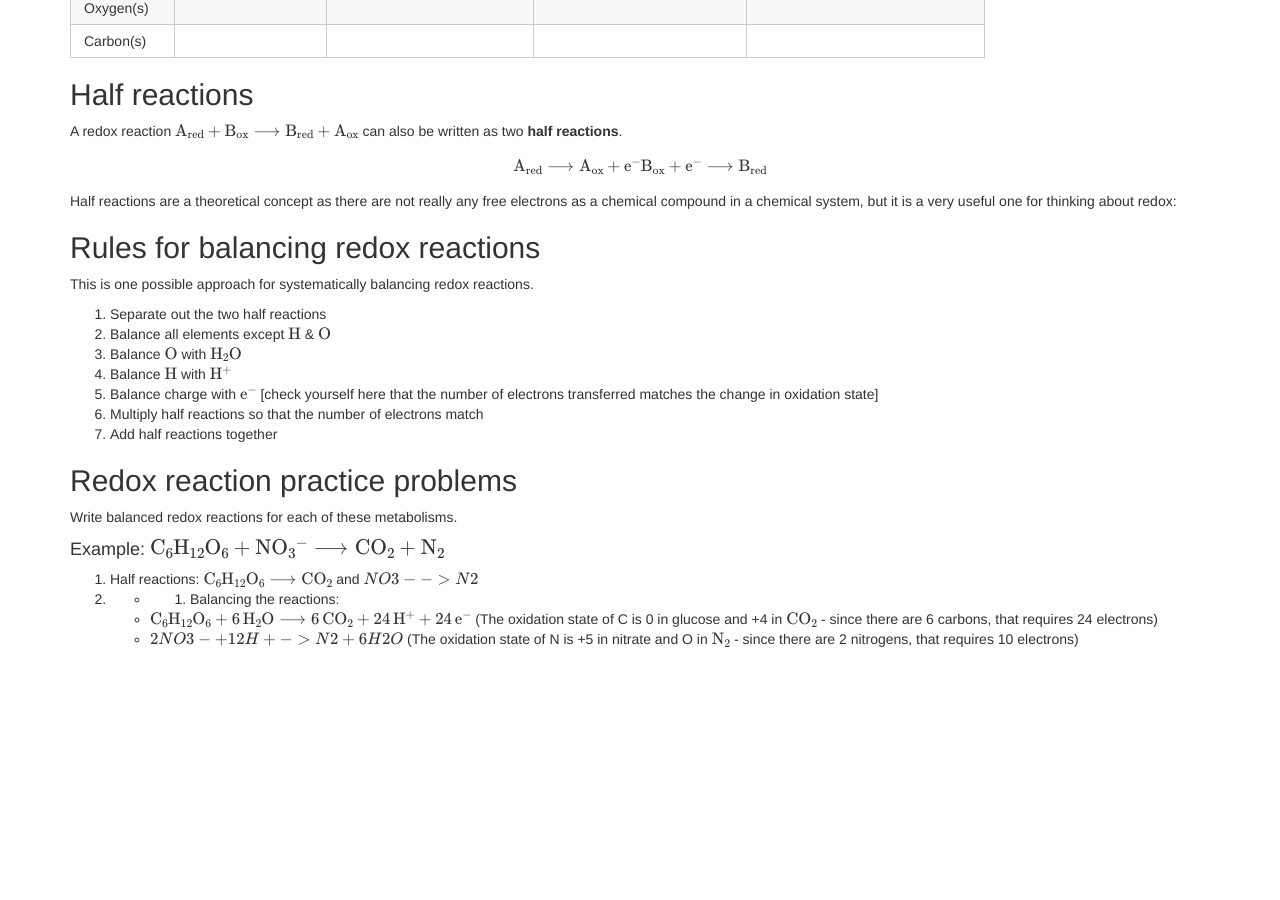
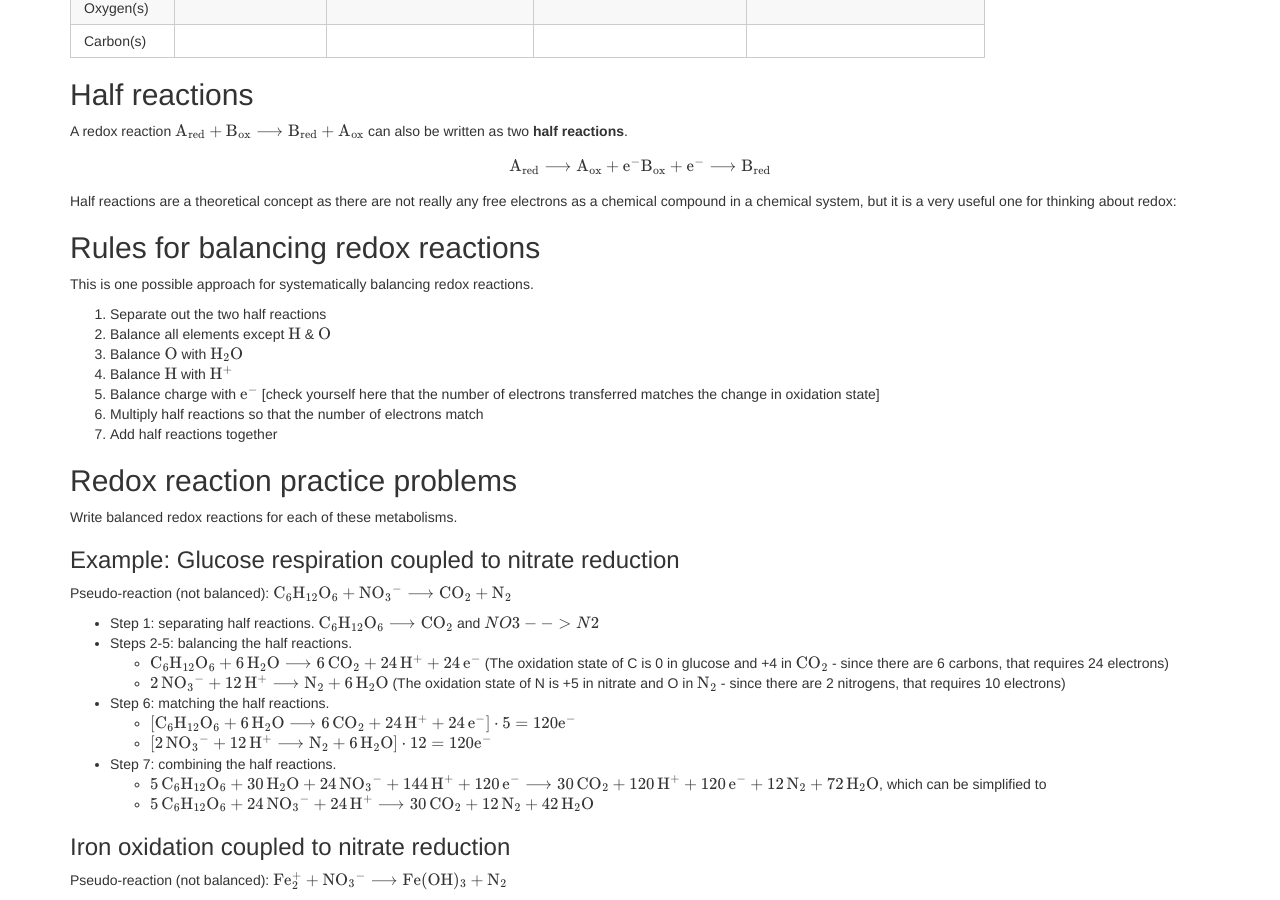
Before and after one commit to CUB-Geomicrobiology/materials, a Jekyll site: the page built from redox_refresher.md, in a window 1280 px wide and 900 px high, scrolled down 990 px. Built offline with Jekyll 4.4.1, drawn with Linux system fonts in a browser that asks for light colours; nearby versions of some CDN libraries; formulas are drawn with MathJax 3; our own code applies the rules of GitHub Pages for plain Markdown files; before the commit the page ends 1649 px from its top, so only the background shows below that.

Commit message:
more reactions

```diff
--- a/redox_refresher.md
+++ b/redox_refresher.md
@@ -78,9 +78,21 @@ This is one possible approach for systematically balancing redox reactions.
 
 Write balanced redox reactions for each of these metabolisms.
 
-#### Example: $\ce{C6H12O6 + NO3- -> CO2 + N2}$
+### Example: Glucose respiration coupled to nitrate reduction
 
-1. Half reactions: $\ce{C6H12O6 -> CO2}$ and $NO3- -> N2$
-2. - 5. Balancing the reactions:
-    - $\ce{C6H12O6 + 6 H2O -> 6 CO2 + 24 H+ + 24 e-}$ (The oxidation state of C is 0 in glucose and +4 in $\ce{CO2}$ - since there are 6 carbons, that requires 24 electrons)
-    - $2 NO3- + 12 H+ -> N2 + 6 H2O$ (The oxidation state of N is +5 in nitrate and O in $\ce{N2}$ - since there are 2 nitrogens, that requires 10 electrons)
+Pseudo-reaction (not balanced): $\ce{C6H12O6 + NO3- -> CO2 + N2}$
+
+- Step 1: separating half reactions. $\ce{C6H12O6 -> CO2}$ and $NO3- -> N2$
+- Steps 2-5: balancing the half reactions.
+  - $\ce{C6H12O6 + 6 H2O -> 6 CO2 + 24 H+ + 24 e-}$ (The oxidation state of C is 0 in glucose and +4 in $\ce{CO2}$ - since there are 6 carbons, that requires 24 electrons)
+  - $\ce{2 NO3- + 12 H+ -> N2 + 6 H2O}$ (The oxidation state of N is +5 in nitrate and O in $\ce{N2}$ - since there are 2 nitrogens, that requires 10 electrons)
+- Step 6: matching the half reactions.
+  - $\left[\ce{C6H12O6 + 6 H2O -> 6 CO2 + 24 H+ + 24 e-}\right] \cdot 5 = 120 \ce{e-}$
+  - $\left[\ce{2 NO3- + 12 H+ -> N2 + 6 H2O}\right] \cdot 12 = 120 \ce{e-}$
+- Step 7: combining the half reactions.
+  - $\ce{5 C6H12O6 + 30 H2O + 24NO3- + 144H+ + 120 e- -> 30 CO2 + 120 H+ + 120 e- + 12 N2 + 72 H2O}$, which can be simplified to
+  - $\ce{5 C6H12O6 + 24 NO3- + 24 H+ -> 30 CO2 + 12 N2 + 42 H2O}$
+
+### Iron oxidation coupled to nitrate reduction
+
+Pseudo-reaction (not balanced): $\ce{Fe+2 + NO3- -> Fe(OH)3 + N2}$
```
